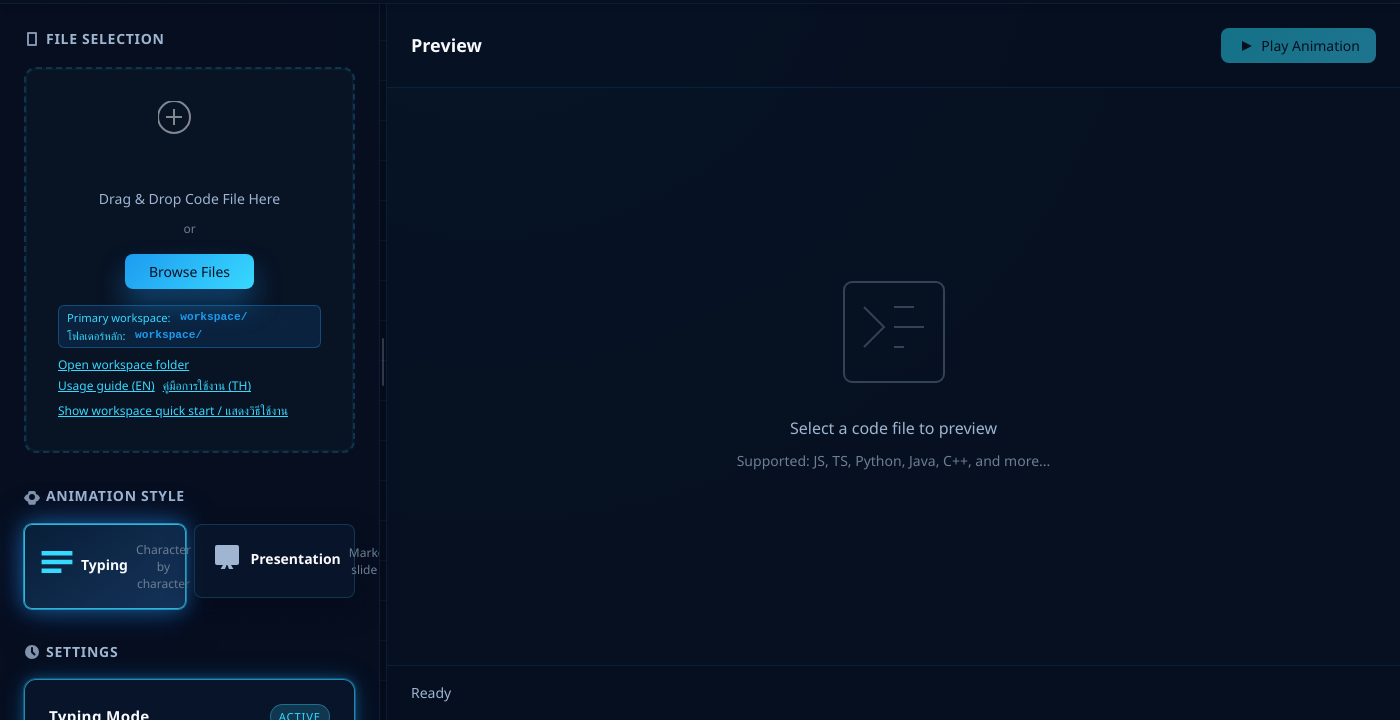
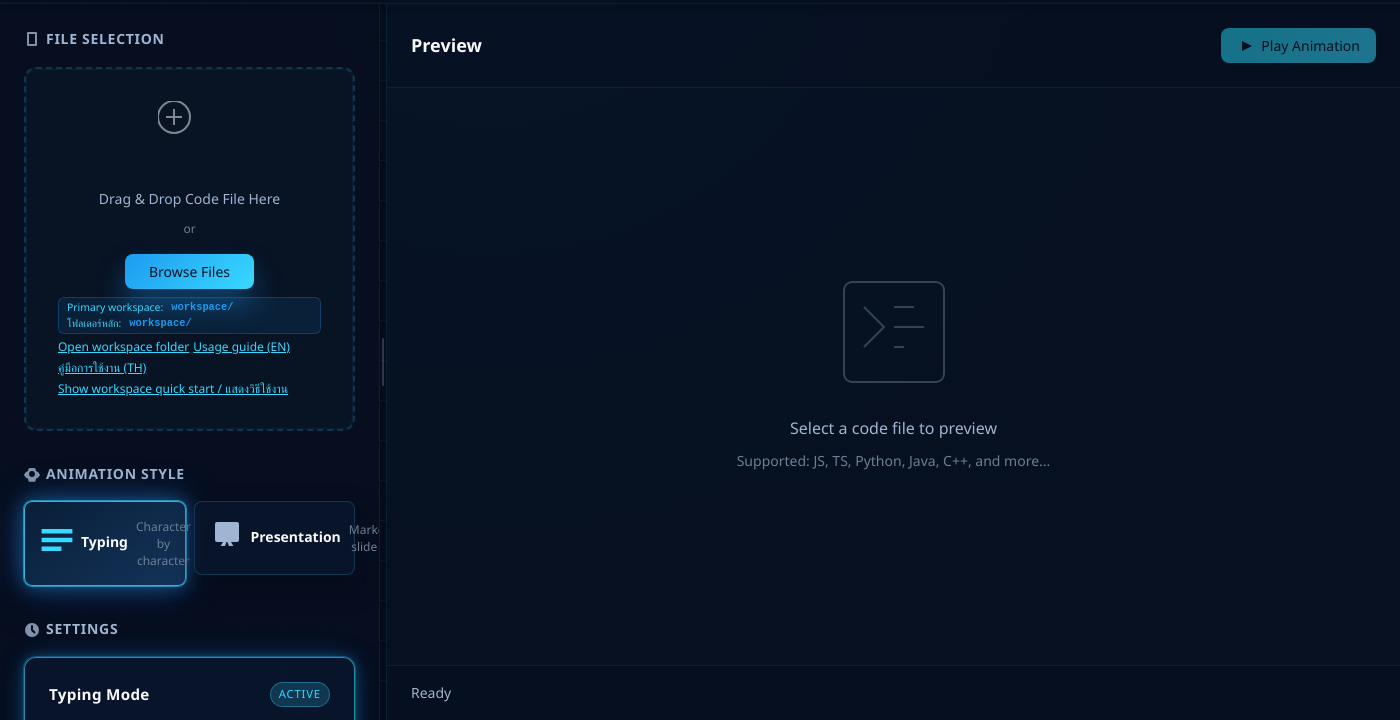
Before and after one commit to chahuadev/chahua-code-animator, an Electron app: page renderer/index.html in a window 1400 px wide. Shown: the part 80-800 px from the top of the page. Drawn offline with Linux system fonts and the light colour scheme; no server answers.

Commit message:
Refine workspace hint and actions styles
Adjusted font sizes, spacing, background, and border colors for .workspace-hint and related classes to improve visual consistency and compactness. Updated flex properties for better alignment and wrapping of workspace actions.

```diff
--- a/renderer/styles/main.css
+++ b/renderer/styles/main.css
@@ -253,48 +253,46 @@ body {
 
 
 .workspace-hint {
-    font-size: 0.7rem;
+    font-size: 0.65rem;
     color: var(--accent-light);
-    margin-top: var(--spacing-md);
-    padding: var(--spacing-xs) var(--spacing-sm);
-    background: rgba(29, 155, 240, 0.12);
+    margin-top: var(--spacing-sm);
+    padding: 0.2rem 0.5rem;
+    background: rgba(29, 155, 240, 0.1);
     border-radius: var(--radius-sm);
-    border: 1px solid rgba(29, 155, 240, 0.35);
+    border: 1px solid rgba(29, 155, 240, 0.25);
     display: flex;
-    flex-direction: column;
-    gap: 0.15rem;
-    align-items: flex-start;
-    line-height: 1.4;
+    flex-wrap: wrap;
+    gap: 0.25rem 0.5rem;
+    align-items: center;
+    line-height: 1.2;
 }
 
 .workspace-hint span {
     display: inline-flex;
     align-items: center;
-    gap: 0.35rem;
+    gap: 0.3rem;
 }
 
 .workspace-hint code {
     color: var(--accent-blue);
     font-weight: 600;
-    padding: 0 0.25rem;
+    padding: 0 0.2rem;
 }
 
 .workspace-actions {
-    margin-top: var(--spacing-sm);
+    margin-top: var(--spacing-xs);
     display: flex;
-    flex-direction: column;
+    flex-wrap: wrap;
     gap: var(--spacing-xs);
-    align-items: flex-start;
+    align-items: center;
 }
 
 .workspace-actions-buttons {
-    display: flex;
-    flex-wrap: wrap;
-    gap: var(--spacing-sm);
+    display: contents;
 }
 
 .workspace-quickstart {
-    margin-top: var(--spacing-sm);
+    margin-top: var(--spacing-xs);
     display: flex;
     flex-direction: column;
     gap: var(--spacing-xs);
--- a/workspace/telemetry/first-run-log.json
+++ b/workspace/telemetry/first-run-log.json
@@ -8,5 +8,10 @@
     "event": "app-launch",
     "channel": "desktop",
     "timestamp": "2025-10-20T07:58:00.562Z"
+  },
+  {
+    "event": "app-launch",
+    "channel": "desktop",
+    "timestamp": "2025-10-20T09:24:07.853Z"
   }
 ]
```
